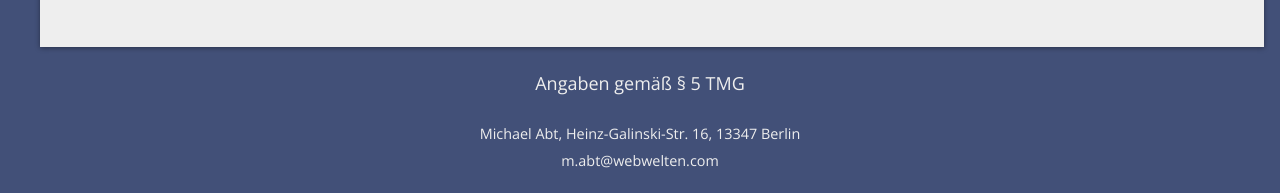
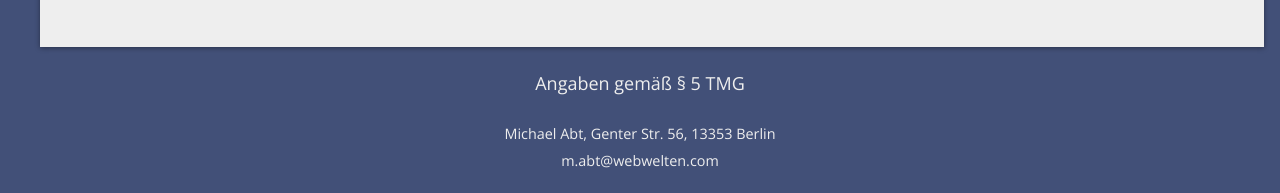
Before and after one commit to webwelten/webwelten, a React app: page / in a window 1280 px wide. Shown: the part 1106-1299 px from the top of the page. Built offline with nearby package versions, Linux system fonts and the light colour scheme.

Commit message:
Update Footer.js
Change address

```diff
--- a/src/patterns/Footer/Footer.js
+++ b/src/patterns/Footer/Footer.js
@@ -10,8 +10,7 @@ export default () => (
   <Footer>
     <small>
       <h5 className="mb-0">Angaben gemäß § 5 TMG</h5>
-      Michael Abt, Heinz-Galinski-Str. 16,
-      13347 Berlin<br />
+      Michael Abt, Genter Str. 56, 13353 Berlin<br />
       <a href="mailto:&#109;&#046;&#097;&#098;&#116;&#064;&#119;&#101;&#098;&#119;&#101;&#108;&#116;&#101;&#110;&#046;&#099;&#111;&#109;">
         &#109;&#046;&#097;&#098;&#116;&#064;&#119;&#101;&#098;&#119;&#101;&#108;&#116;&#101;&#110;&#046;&#099;&#111;&#109;
       </a>
```
